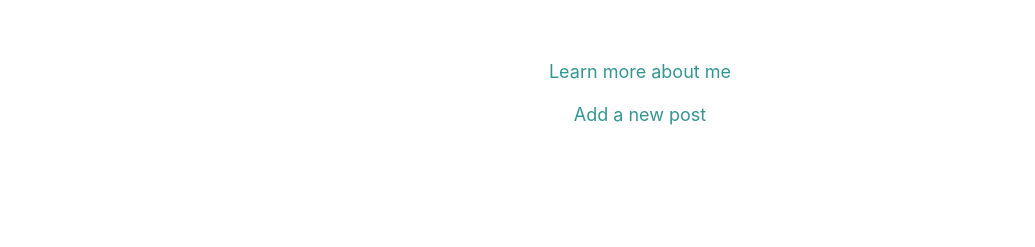
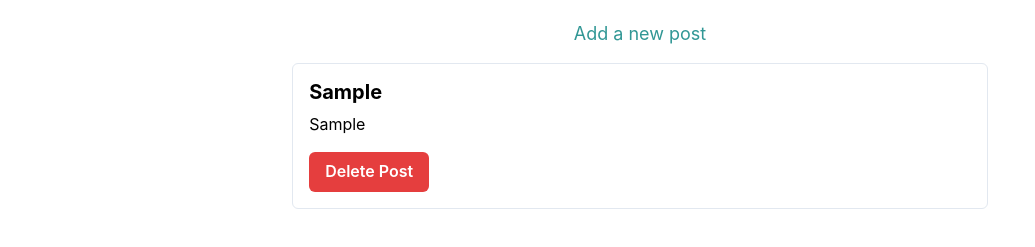
Before and after one commit to GPT-Engineer-App-Dev/meandering-musings, a React (Vite) app: page /add-post in a window 1280 px wide. Both pictures are taken after typing "Sample", "Sample" into the empty fields and a click on the button "Add Post". Shown: the part 633-880 px from the top of the page, without its empty margins (0-1035 px from the left). Built offline with nearby package versions, Linux system fonts and the light colour scheme.

Commit message:
Implemented a feature to delete a blog post from the personal blog website. Users can now easily remove posts they no longer want to keep.

```diff
--- a/src/pages/AddPost.jsx
+++ b/src/pages/AddPost.jsx
@@ -14,10 +14,10 @@ const AddPost = () => {
 
   const handleSubmit = (e) => {
     e.preventDefault();
-    // Handle form submission, e.g., send data to a server
-    console.log("Title:", title);
-    console.log("Content:", content);
-    console.log("Image:", image);
+    const newPost = { title, content, image };
+    const storedPosts = JSON.parse(localStorage.getItem("posts")) || [];
+    storedPosts.push(newPost);
+    localStorage.setItem("posts", JSON.stringify(storedPosts));
     navigate("/");
   };
 
--- a/src/pages/Index.jsx
+++ b/src/pages/Index.jsx
@@ -1,6 +1,20 @@
-import { Container, Text, VStack, Heading, Box, Image, Link } from "@chakra-ui/react";
+import { Container, Text, VStack, Heading, Box, Image, Link, Button } from "@chakra-ui/react";
+import { useState, useEffect } from "react";
 
 const Index = () => {
+  const [posts, setPosts] = useState([]);
+
+  useEffect(() => {
+    // Fetch posts from local storage or server
+    const storedPosts = JSON.parse(localStorage.getItem("posts")) || [];
+    setPosts(storedPosts);
+  }, []);
+
+  const handleDelete = (index) => {
+    const updatedPosts = posts.filter((_, i) => i !== index);
+    setPosts(updatedPosts);
+    localStorage.setItem("posts", JSON.stringify(updatedPosts));
+  };
   return (
     <Container centerContent maxW="container.md" height="100vh" display="flex" flexDirection="column" justifyContent="center" alignItems="center">
       <VStack spacing={4}>
@@ -11,6 +25,14 @@ const Index = () => {
         </Box>
         <Link href="/about" color="teal.500" fontSize="lg">Learn more about me</Link>
         <Link href="/add-post" color="teal.500" fontSize="lg">Add a new post</Link>
+      {posts.map((post, index) => (
+          <Box key={index} p={4} borderWidth="1px" borderRadius="md" width="100%">
+            <Heading as="h3" size="md">{post.title}</Heading>
+            <Text mt={2}>{post.content}</Text>
+            {post.image && <Image src={URL.createObjectURL(post.image)} alt={post.title} mt={2} />}
+            <Button colorScheme="red" mt={4} onClick={() => handleDelete(index)}>Delete Post</Button>
+          </Box>
+        ))}
       </VStack>
     </Container>
   );
```
